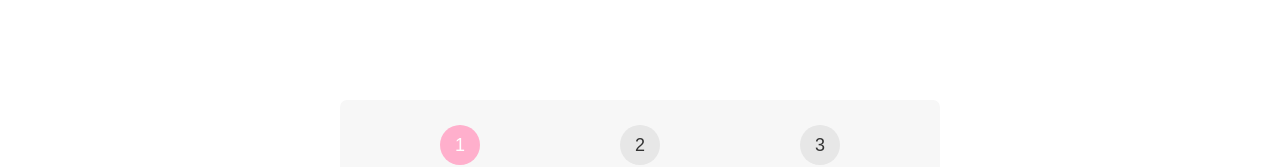
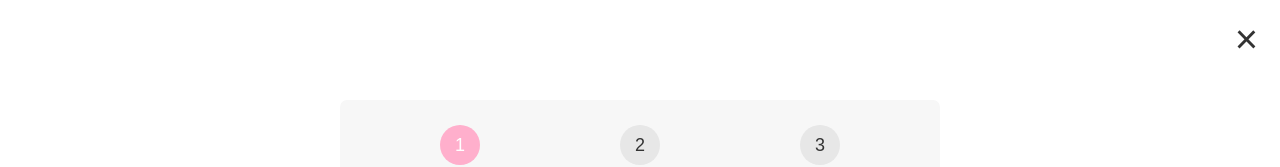
Before and after one commit to ainunnfh/04-steps, a React (Create React App) app: page / in a window 1280 px wide. Shown: the top 167 px of the page. Built offline with nearby package versions, Linux system fonts and the light colour scheme.

Commit message:
handle close component

```diff
--- a/src/App.js
+++ b/src/App.js
@@ -9,6 +9,7 @@
 
 export default function App() {
   const [step, setStep] = useState(1);
+  const [isOpen, setIsOpen] = useState(true);
 
   function handlePrev() {
     if (step > 1) setStep(step - 1);
@@ -23,6 +24,12 @@
 
   return (
     <>
+      <div>
+        <button className="close" onClick={() => !setIsOpen(!isOpen)}>
+          &times;
+        </button>
+
+        {isOpen && (
           <div className="steps">
             <div className="numbers">
               <div className={step >= 1 ? "active" : ""}>1</div>
@@ -43,13 +50,18 @@
                 Previous
               </button>
               <button
-            style={{ backgroundColor: `${disabledStepsNext}`, color: "white" }}
+                style={{
+                  backgroundColor: `${disabledStepsNext}`,
+                  color: "white",
+                }}
                 onClick={handleNext}
               >
                 Next
               </button>
             </div>
           </div>
+        )}
+      </div>
       <Count />
     </>
   );
```
Lines whose indentation alone changed are shown as unchanged.
